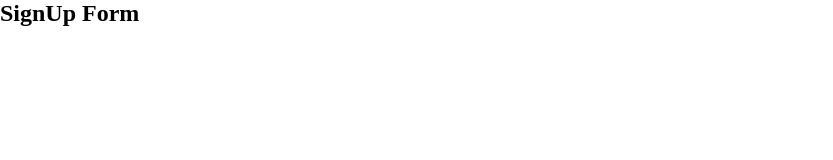
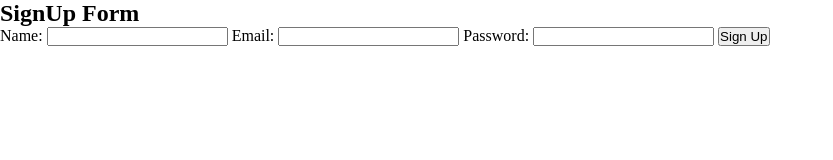
Before and after one commit to PrincessOkaroni/signUp-Form, a plain HTML site: page index.html in a window 1280 px wide. Shown: the whole page, without its empty margins (0-833 px from the left). Drawn offline with Linux system fonts and the light colour scheme.

Commit message:
made changes

```diff
--- a/index.html
+++ b/index.html
@@ -9,7 +9,21 @@
   <body>
     <div class="container">
       <h2>SignUp Form</h2>
+    <div class="signup-form">
+      <form id="signupForm">
+        <label for="name">Name:</label>
+        <input type="text" id="name" name="name" required />
 
+        <label for="email">Email:</label>
+        <input type="email" id="email" name="email" required />
+
+        <label for="password">Password:</label>
+        <input type="password" id="password" name="password" required />
+
+        <label for=""></label>
+        <button type="submit">Sign Up</button>
+      </form>
+    </div>
     <script src="./scripts/scripts.js"></script>
   </body>
 </html>
```
